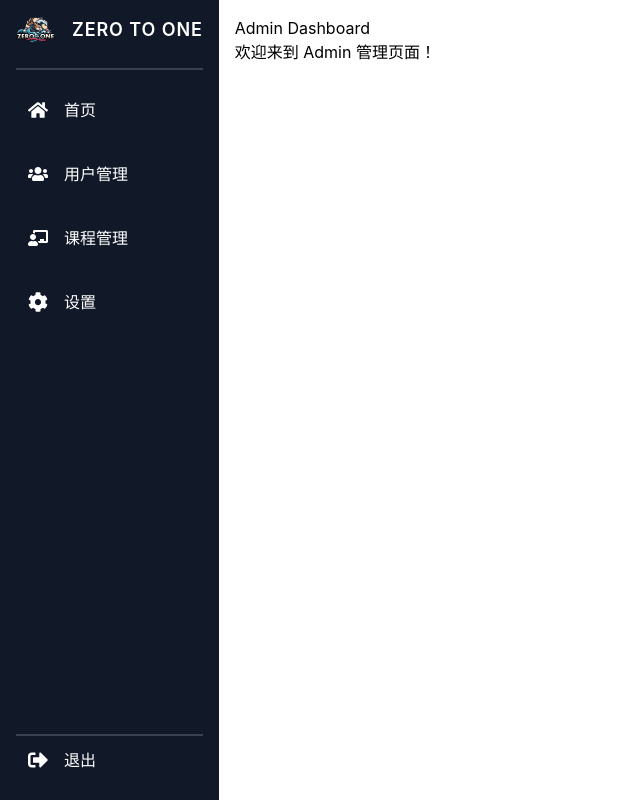
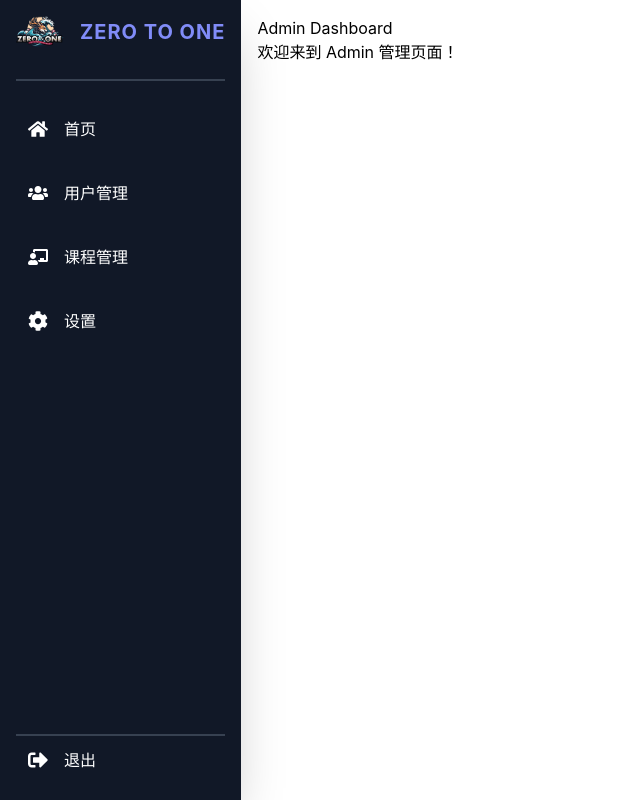
Before and after one commit to ztoswim/zero-to-one-system, a React (Create React App) app in the folder client/: page /admin in a window 1280 px wide. Shown: the whole page, without its empty margins (0-640 px from the left). Built offline with nearby package versions, Linux system fonts and the light colour scheme; sample sign-in values are in the browser's storage.

Commit message:
Update Sidebar.js

```diff
--- a/client/src/components/Sidebar.js
+++ b/client/src/components/Sidebar.js
@@ -25,23 +25,6 @@ const Sidebar = () => {
     setIsCollapsed(true);
   };
 
-  // Close sidebar when clicking outside of it
-  useEffect(() => {
-    const handleClickOutside = (e) => {
-      if (menuRef.current && !menuRef.current.contains(e.target)) {
-        setIsCollapsed(true);  // Automatically collapse sidebar when clicking outside
-      }
-    };
-
-    if (!isCollapsed) {
-      document.addEventListener("mousedown", handleClickOutside);
-    } else {
-      document.removeEventListener("mousedown", handleClickOutside);
-    }
-
-    return () => document.removeEventListener("mousedown", handleClickOutside);
-  }, [isCollapsed]);
-
   // Logout functionality
   const handleLogout = async () => {
     await fetch(`${API_BASE_URL}/auth/logout`, { method: "POST" });
@@ -52,20 +35,20 @@ const Sidebar = () => {
   return (
     <aside
       ref={menuRef}
-      className={`hidden lg:flex flex-col w-${isCollapsed ? "16" : "64"} bg-gray-900 text-white h-screen p-4`}
+      className={`hidden lg:flex flex-col w-${isCollapsed ? "16" : "64"} bg-gray-900 text-white h-screen p-4 transition-all ease-in-out duration-300 shadow-lg hover:shadow-2xl`}
       onMouseEnter={handleMouseEnter}   // Mouse enter expands sidebar
       onMouseLeave={handleMouseLeave}   // Mouse leave collapses sidebar
     >
-      {/* Logo Section (Logo and text side by side) */}
-      <div className="flex items-center mb-6">
-        <img src={Logo} alt="Logo" className="w-10" />
+      {/* Logo Section */}
+      <div className="flex items-center mb-8">
+        <img src={Logo} alt="Logo" className="w-12" />
         {!isCollapsed && (
-          <span className="ml-4 text-lg font-semibold tracking-wider uppercase">Zero To One</span>
+          <span className="ml-4 text-xl font-bold tracking-wider uppercase text-indigo-400">Zero To One</span>
         )}
       </div>
 
       {/* Divider */}
-      <div className="border-t-2 border-gray-700 mb-4"></div>
+      <div className="border-t-2 border-gray-700 mb-6"></div>
 
       {/* Navigation Menu */}
       <nav className="flex-1">
@@ -73,7 +56,7 @@ const Sidebar = () => {
           <button
             key={path}
             onClick={() => navigate(path)}
-            className={`flex items-center p-3 w-full rounded mb-4 hover:bg-gray-700 ${location.pathname === path ? "bg-gray-700" : ""}`}
+            className={`flex items-center p-3 w-full rounded-md mb-4 hover:bg-indigo-600 hover:scale-105 transition-all duration-200 ease-in-out ${location.pathname === path ? "bg-indigo-700" : ""}`}
           >
             <span className="text-xl">{icon}</span>
             {!isCollapsed && <span className="ml-4">{label}</span>}
@@ -88,7 +71,7 @@ const Sidebar = () => {
       <div className="mt-auto">
         <button
           onClick={handleLogout}
-          className="flex items-center p-3 w-full rounded hover:bg-red-600"
+          className="flex items-center p-3 w-full rounded-md hover:bg-red-600 hover:scale-105 transition-all duration-200 ease-in-out"
         >
           <FaSignOutAlt className="text-xl" />
           {!isCollapsed && <span className="ml-4">退出</span>}
```
